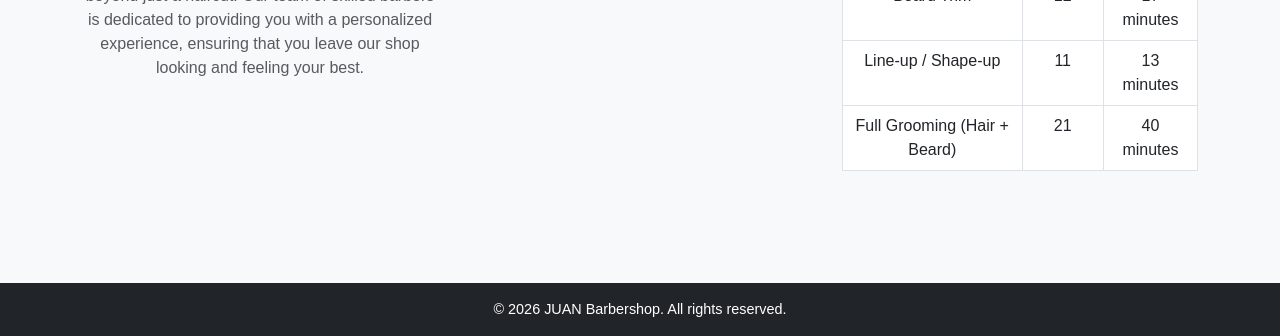
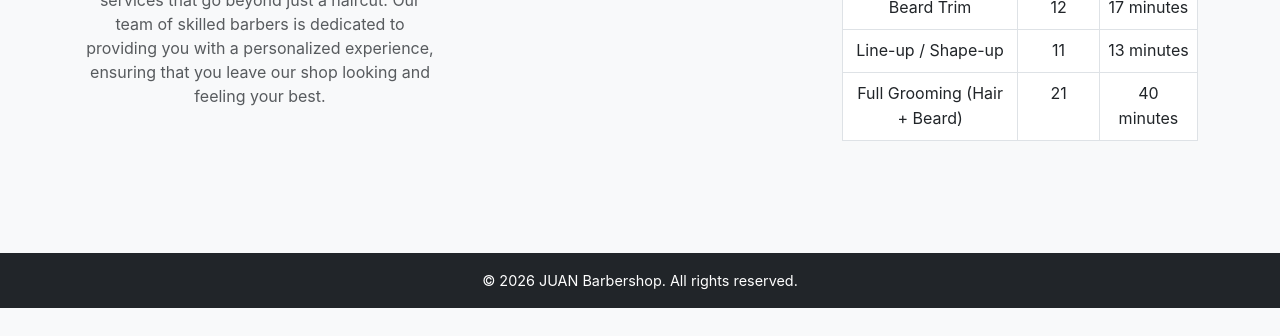
Before and after one commit to Mus1-max/Web-devassessment, a plain HTML site: page index.html in a window 1280 px wide. Shown: the part 510-846 px from the top of the page. After the commit the page ends 818 px from the top, so only its background shows below. Drawn offline with nearby package versions, Linux system fonts and the light colour scheme; a web font is replaced by a local one.

Commit message:
a chosen font added

```diff
--- a/css/style.css
+++ b/css/style.css
@@ -1,6 +1,7 @@
 body
 {
-    font-family: Arial, sans-serif;
+    font-family: 'Inter', system-ui, -apple-system, BlinkMacSystemFont, sans-serif;
+    line-height: 1.6;
     background-color: #f8f9fa;
 }
 
```
